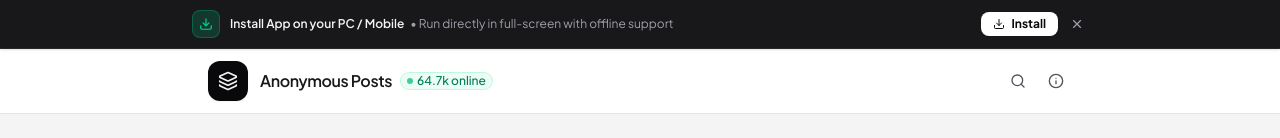
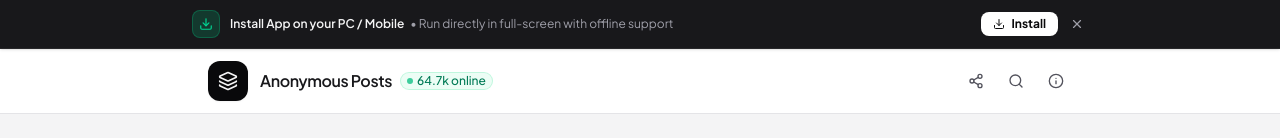
Before and after one commit to ta362/Chat-Box, a React (Vite) app: page / in a window 1280 px wide. Shown: the top 138 px of the page. Built offline with nearby package versions, Linux system fonts and the light colour scheme; no server answers; the database is empty.

Commit message:
Updated app files

```diff
--- a/src/components/Header.tsx
+++ b/src/components/Header.tsx
@@ -1,5 +1,5 @@
-import React from 'react';
-import { Layers, Search, Info } from 'lucide-react';
+import React, { useState } from 'react';
+import { Layers, Search, Info, Share2, Check } from 'lucide-react';
 
 interface HeaderProps {
   onlineCount: number;
@@ -28,6 +28,31 @@ export const Header: React.FC<HeaderProps> = ({
   isSearchOpen,
   onToggleSearch,
 }) => {
+  const [copiedAppShare, setCopiedAppShare] = useState(false);
+
+  const handleShareApp = async () => {
+    const shareData = {
+      title: 'Anonymous Serial Posts',
+      text: 'Check out this Anonymous Serial Post Board with real-time posts!',
+      url: window.location.href,
+    };
+    if (navigator.share) {
+      try {
+        await navigator.share(shareData);
+        return;
+      } catch {
+        // Fallback to clipboard if system share dismissed
+      }
+    }
+    try {
+      await navigator.clipboard.writeText(window.location.href);
+      setCopiedAppShare(true);
+      setTimeout(() => setCopiedAppShare(false), 2000);
+    } catch {
+      // ignore
+    }
+  };
+
   return (
     <header className="sticky top-0 z-30 w-full border-b border-zinc-200 bg-white/95 backdrop-blur-md transition-all">
       <div className="max-w-4xl mx-auto px-4 py-3 flex items-center justify-between gap-3">
@@ -50,7 +75,22 @@ export const Header: React.FC<HeaderProps> = ({
         </div>
 
         {/* Action Controls */}
-        <div className="flex items-center gap-1 sm:gap-1.5">
+        <div className="flex items-center gap-1 sm:gap-2">
+          {/* Share App Button */}
+          <button
+            id="btn-share-app"
+            onClick={handleShareApp}
+            className="p-2 rounded-lg text-zinc-600 hover:text-zinc-900 hover:bg-zinc-100 transition-colors"
+            title={copiedAppShare ? "Link copied!" : "Share App"}
+            aria-label="Share App"
+          >
+            {copiedAppShare ? (
+              <Check className="w-4 h-4 text-emerald-600" />
+            ) : (
+              <Share2 className="w-4 h-4" />
+            )}
+          </button>
+
           {/* Search Toggle */}
           <button
             id="btn-toggle-search"
```
